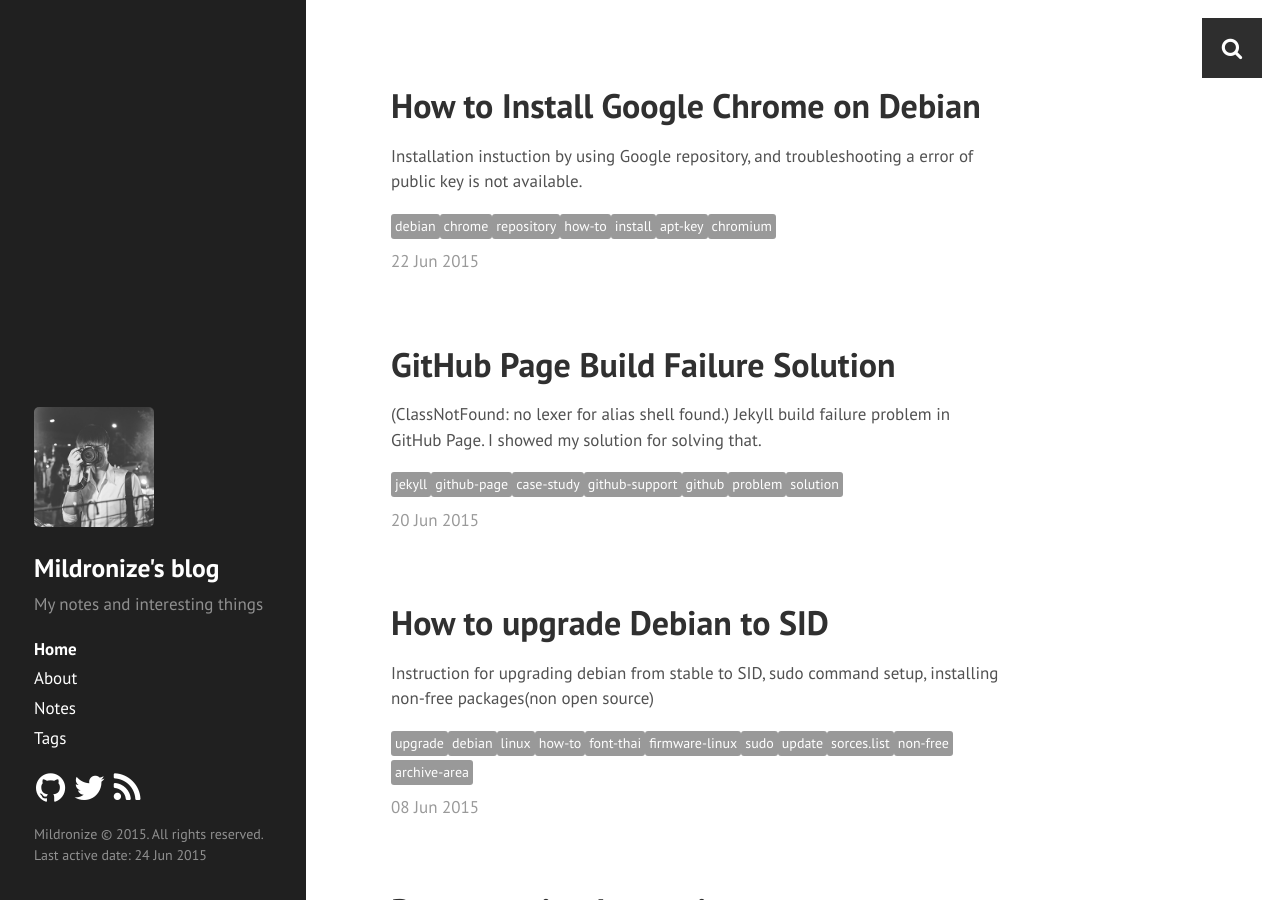
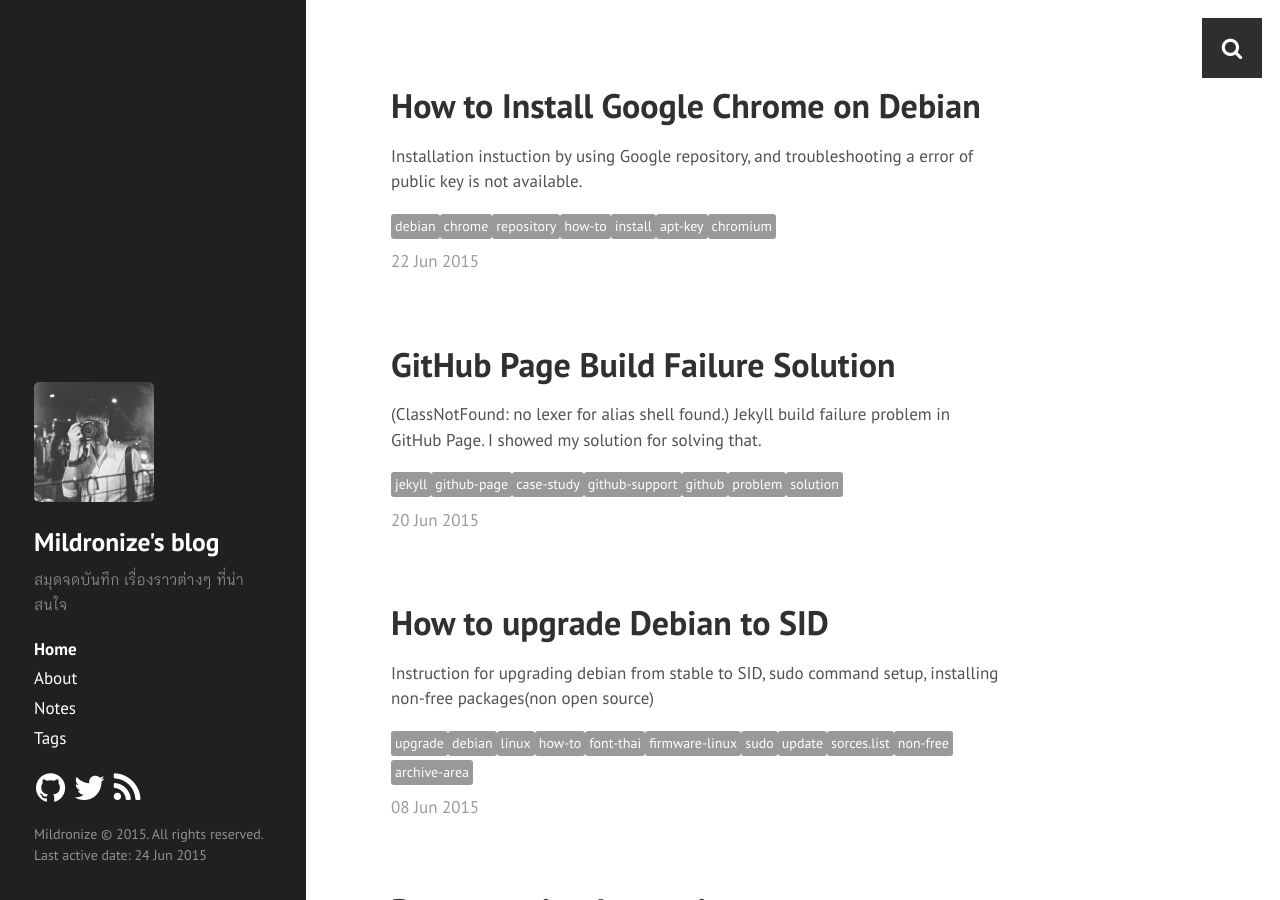
Before and after one commit to mildronize/th-legacy, a Jekyll site: the page built from index.html, in a window 1280 px wide and 900 px high. Built offline with Jekyll 4.4.1, drawn with Linux system fonts in a browser that asks for light colours; Markdown is read by kramdown in place of the engine named in the settings; the list of posts is cut into pages by our own code.

Commit message:
test thai

```diff
--- a/_config.yml
+++ b/_config.yml
@@ -12,7 +12,7 @@ relative_permalinks: true
 # Setup
 title:            Mildronize's blog
 tagline:          'mildronize-blog'
-description:      "My notes and interesting things"
+description:      "สมุดจดบันทึก เรื่องราวต่างๆ ที่น่าสนใจ"
 keywords:         [note, computer, programming, script, knowledge, coding, technique, collection, glossary, data, infomation, internet, web]
 url:              http://mildronize.github.io
 # for dev
```
